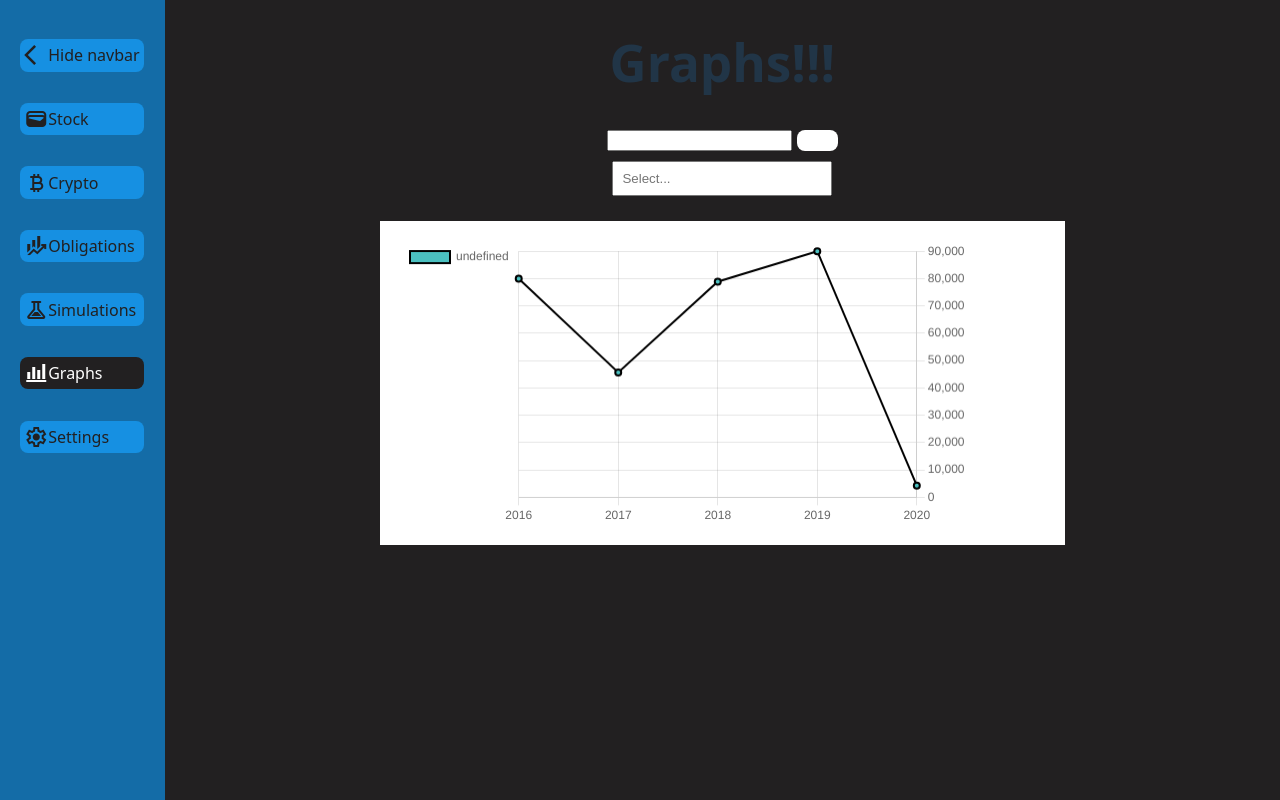
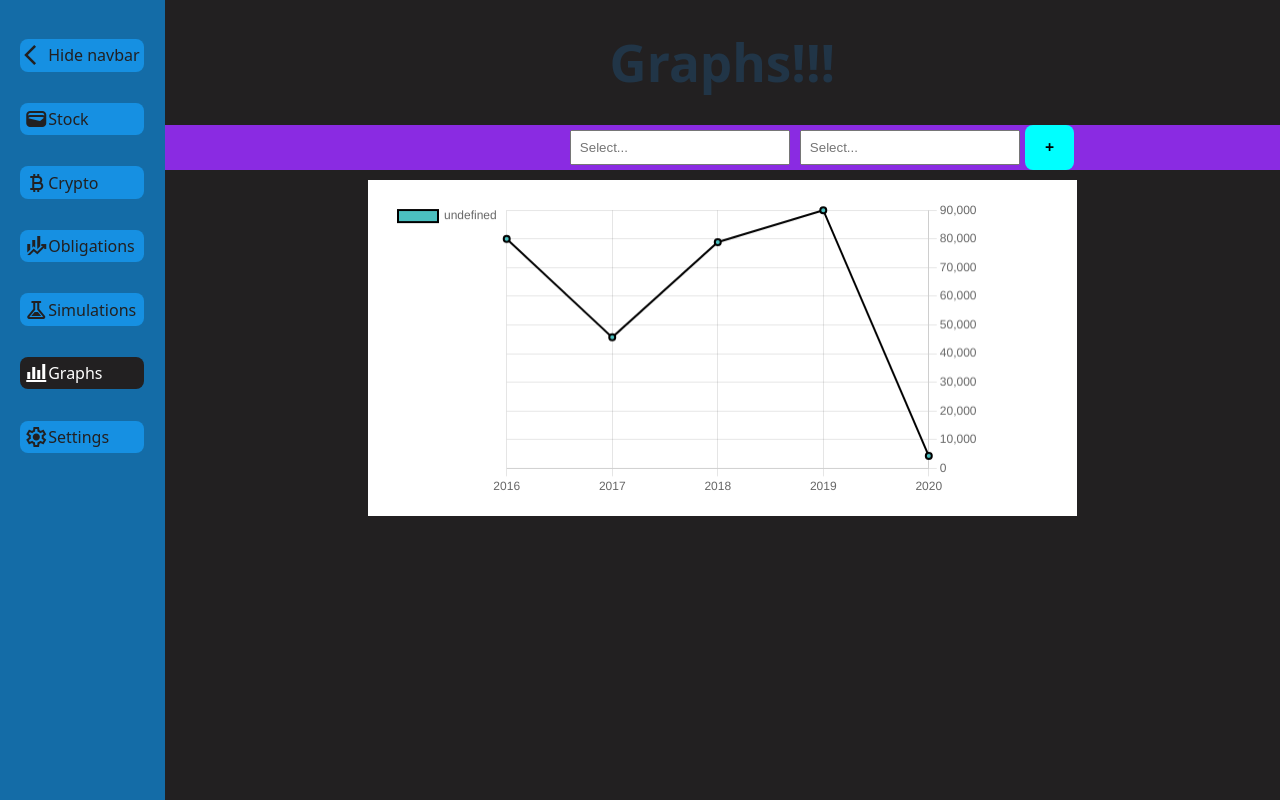
Before and after one commit to MaciejGd/WASM-local-first-investment-app, a React (Vite) app: page /graphs in a window 1280 px wide. Built offline with nearby package versions, Linux system fonts and the light colour scheme.

Commit message:
Added pipeline of adding new graph, data is propagated to the lagend

```diff
--- a/src/styling/graphs.css
+++ b/src/styling/graphs.css
@@ -4,43 +4,80 @@
 }
 
 .graph_container {
-  align-items: center;
-  display: flex;
-  justify-content: center;
+  /* TODO */
 }
 
-.graphChart {
+.graph_chart {
   display: flex;
   align-items: center;
   justify-content: center;
-  padding: 20px;
+  /* padding: 20px; */
+  padding-bottom: 0px;
 }
 
-.graphLineChart {
-  margin-bottom: 5rem;
+.graph_line_chart {
+  /* margin-bottom: 5rem; */
+  margin-top: 10px;
+  margin-bottom: 10px;
   width: 60%;
   padding: 20px;
   background-color: white;
 }
 
-.graphTickerSelector {
+.graph_ticker_selector {
   display: flex;
   justify-content: center;
   padding: 5px;
 }
 
-.graphTickerSelector button {
+.graph_ticker_selector button {
   background-color: white;
   margin-left: 5px;
 }
 
-.graphIndicatorField {
+.graph_indicator_field {
   display: flex;
   justify-content: center;
   padding: 5px;
 }
 
-.graphIndicatorField button {
+.graph_indicator_field button {
   background-color: white;
   margin-left: 5px;
 }
+
+.graph_selector {
+  display: flex;
+  flex-direction: row;
+  background-color: blueviolet;
+  padding-left: 400px;
+}
+
+.graph_legend {
+}
+
+.legend_entry {
+  display: flex;
+  width: fit-content;
+  margin-left: 400px;
+  border: 2px white;
+  align-items: center;
+}
+
+.legend_entry_description {
+  color: white;
+  width: 300px;
+  text-align: left;
+  border-radius: 5px;
+  height: 40px;
+
+  display: flex;
+  align-items: center;
+  padding-left: 8px;
+}
+
+.legend_entry button {
+  height: 40px;
+  display: flex;
+  align-items: center;
+}
--- a/src/subpages/graphs/Graphs.jsx
+++ b/src/subpages/graphs/Graphs.jsx
@@ -7,6 +7,16 @@ import ComboBox from "../../components/Combobox.jsx";
 
 Chart.register(CategoryScale);
 
+/// class for storing selected graph data
+class GraphAssetData {
+  constructor(ticker, indicator, color) {
+    this.ticker = ticker;       // assets's ticker
+    this.indicator = indicator; // asset's indicator
+    this.color = color;         // color representing asset on graph
+  }
+};
+
+// TODO remove that, as it has been added for debug only
 export const Data = [
   {
     id: 1,
@@ -40,27 +50,18 @@ export const Data = [
   }
 ];
 
-
-function TickerSearch() {
+// input field to select stock ticker
+function GraphTickerSelector({onChange}) {
+  // TODO add valid data for combo box
   return (
-  <div>
-    <input></input>
-
-  </div>);
-}
-
-// input field to select stock ticker
-function GraphTickerSelector() {
-  return (
-    <div className="graphTickerSelector">
-      <input></input>
-      <button></button>
+    <div className="graph_ticker_selector">
+      <ComboBox onChange={onChange}></ComboBox>
     </div>
   );
 }
 
 /// Input field letting user to choose indicator to display on graph
-function GraphIndicatorField() {
+function GraphIndicatorField({onChange}) {
   const options = [
     "Revenue",
     "NetIncome",
@@ -69,11 +70,37 @@ function GraphIndicatorField() {
   ];
 
   return (
-    <div className="graphIndicatorField">
-      <ComboBox options={options} value={""} onChange={()=>{}}></ComboBox>
+    <div className="graph_indicator_field">
+      <ComboBox options={options} value={""} onChange={onChange}></ComboBox>
     </div>
   );
 }
+
+function GraphSelector({onAdd}) {
+  const [ticker, setTicker] = useState("");
+  const [indicator, setIndicator] = useState("");
+
+  function randomHexColor() {
+    return `#${Math.floor(Math.random() * 0xffffff)
+      .toString(16)
+      .padStart(6, "0")}`;
+  }
+
+  function addLegendEntry() {
+    onAdd(new GraphAssetData(ticker, indicator, randomHexColor()));
+  }
+
+  return (
+  <div className="graph_selector">
+    <GraphTickerSelector onChange={setTicker}></GraphTickerSelector>
+    <GraphIndicatorField onChange={setIndicator}></GraphIndicatorField>
+    <button style={{backgroundColor: "aqua", color: "black", fontWeight: "bold"}} onClick={()=>addLegendEntry()}>
+      +
+    </button>
+  </div>
+  );
+}
+
 
 /// Chart we want to print on the page
 function GraphChart({data_label, data}) {
@@ -89,22 +116,66 @@ function GraphChart({data_label, data}) {
     ]
   });
 
-
   return (
-      <div className="graphChart">
+      <div className="graph_chart">
           <LineChart chartData={chartData}></LineChart>
       </div>
   );
 }
 
+function GraphLegend({graphData}) {
+  return (
+    <div className="graph_legend">
+      {graphData.map((data, index)=>(
+        <GraphLegendEntry entry={data} key={index}/>
+      ))}
+    </div>
+  );
+}
+
+function GraphLegendEntry({entry}) {
+  return (
+    <div className="legend_entry">
+      <div className="legend_entry_description" >
+        Ticker: {entry.ticker}
+      </div>
+      <div className="legend_entry_description">
+        Indicator: {entry.indicator}
+      </div>
+      <button style={{color: "black", backgroundColor: entry.color}}>
+        X
+      </button>
+    </div>
+  );
+}
+
+
 // Graph container would consist of Ticker field, param field, and graph itself
 // (also something like setting time of graph would be nice)
 function GraphContainer() {
+  const [graphRecords, setGraphRecords] = useState([]);
+
+  // const graph_records = [
+  //   new GraphAssetData("MSI", "Net income", "white"),
+  //   new GraphAssetData("API", "Revenue", "aqua"),
+  //   new GraphAssetData("TCO", "EBIDTA", "red"),
+  // ];
+  function AddGraphRecord(graphRecord) {
+    // do not add if already there
+    const already_added = graphRecords.some((record) => {
+      graphRecord.ticker === record.ticker && graphRecord.indicator === record.indicator;
+    });
+    if (already_added) return;
+
+    // add graph record to graph record list
+    setGraphRecords([...graphRecords, graphRecord]);
+  }
+
   return (
-    <div className="graphContainer">
-      <GraphTickerSelector></GraphTickerSelector>
-      <GraphIndicatorField></GraphIndicatorField>
+    <div className="graph_container">
+      <GraphSelector onAdd={AddGraphRecord}></GraphSelector>
       <GraphChart data_label="test" data={Data}></GraphChart>
+      <GraphLegend graphData={graphRecords}></GraphLegend>
     </div>
   );
 }
--- a/src/subpages/graphs/LineChart.jsx
+++ b/src/subpages/graphs/LineChart.jsx
@@ -3,7 +3,7 @@ import "../../styling/graphs.css"
 
 export default function LineChart({chartData}) {
     return (
-    <div className="graphLineChart">
+    <div className="graph_line_chart">
         <Line
             data={chartData}
             options={{
```
